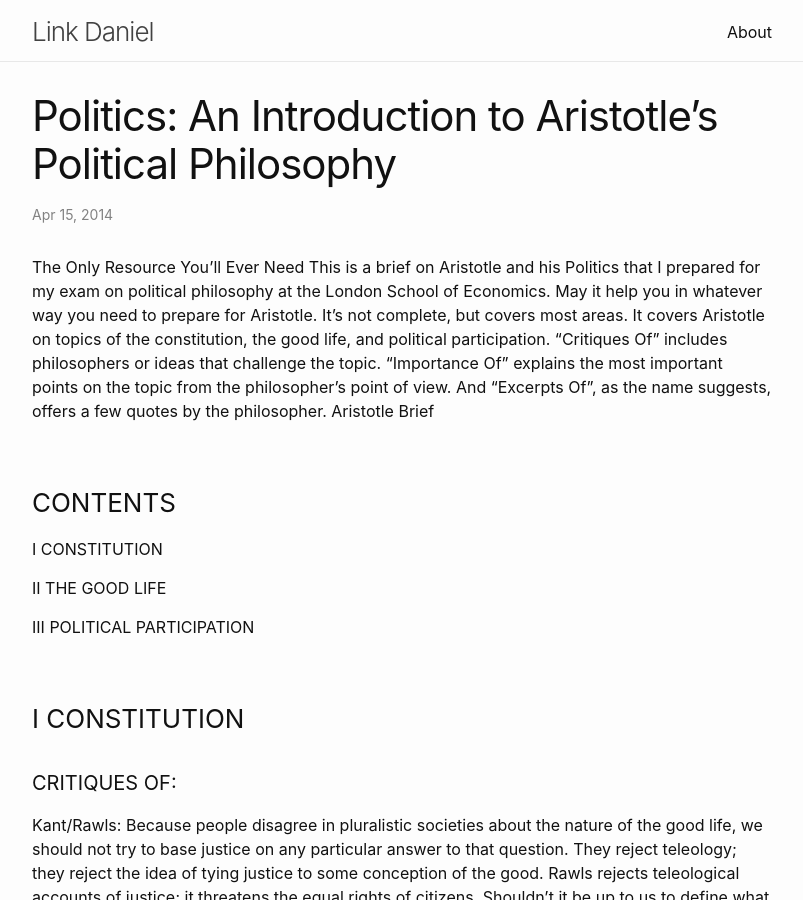
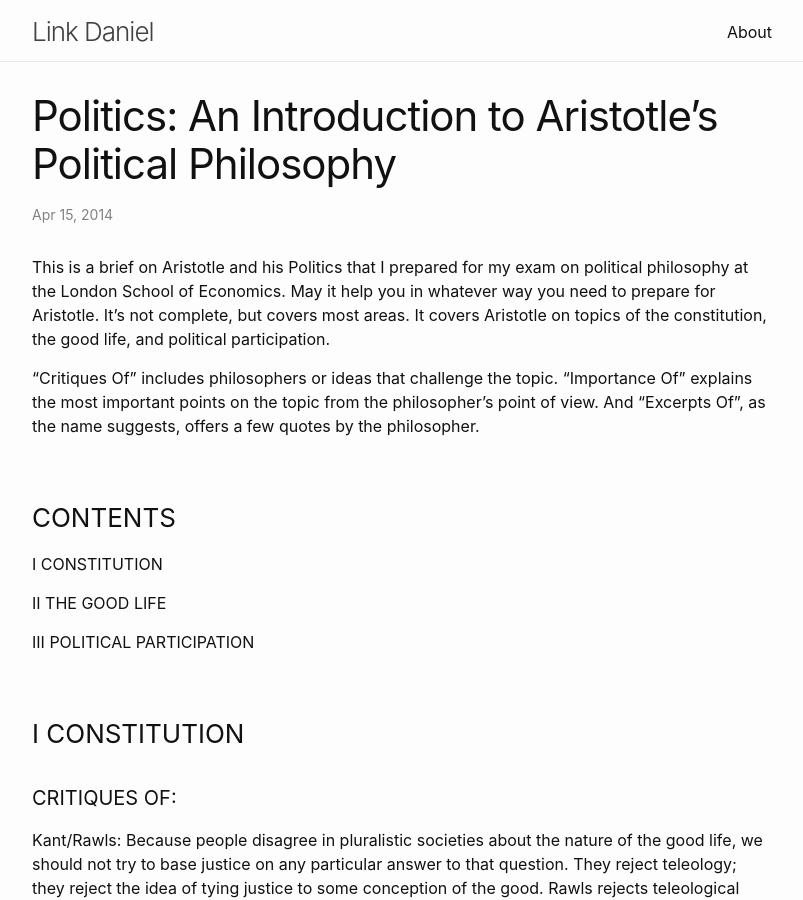
Before and after one commit to link-daniel/link.github.io, a Jekyll site: the page built from aristotle.md, in a window 1280 px wide and 900 px high. Shown: the whole window, without its empty margins (238-1041 px from the left). Built offline with Jekyll 4.4.1, drawn with Linux system fonts in a browser that asks for light colours.

Commit message:
Update aristotle.md

```diff
--- a/aristotle.md
+++ b/aristotle.md
@@ -6,10 +6,9 @@ tags:
 date: April 15 2014
 ---
 
-The Only Resource You’ll Ever Need
-This is a brief on Aristotle and his Politics that I prepared for my exam on political philosophy at the London School of Economics. May it help you in whatever way you need to prepare for Aristotle. It’s not complete, but covers most areas.
-It covers Aristotle on topics of the constitution, the good life, and political participation. “Critiques Of” includes philosophers or ideas that challenge the topic. “Importance Of” explains the most important points on the topic from the philosopher’s point of view. And “Excerpts Of”, as the name suggests, offers a few quotes by the philosopher.
-Aristotle Brief
+This is a brief on Aristotle and his Politics that I prepared for my exam on political philosophy at the London School of Economics. May it help you in whatever way you need to prepare for Aristotle. It’s not complete, but covers most areas. It covers Aristotle on topics of the constitution, the good life, and political participation.
+
+“Critiques Of” includes philosophers or ideas that challenge the topic. “Importance Of” explains the most important points on the topic from the philosopher’s point of view. And “Excerpts Of”, as the name suggests, offers a few quotes by the philosopher.
 
 ### CONTENTS
 
```
